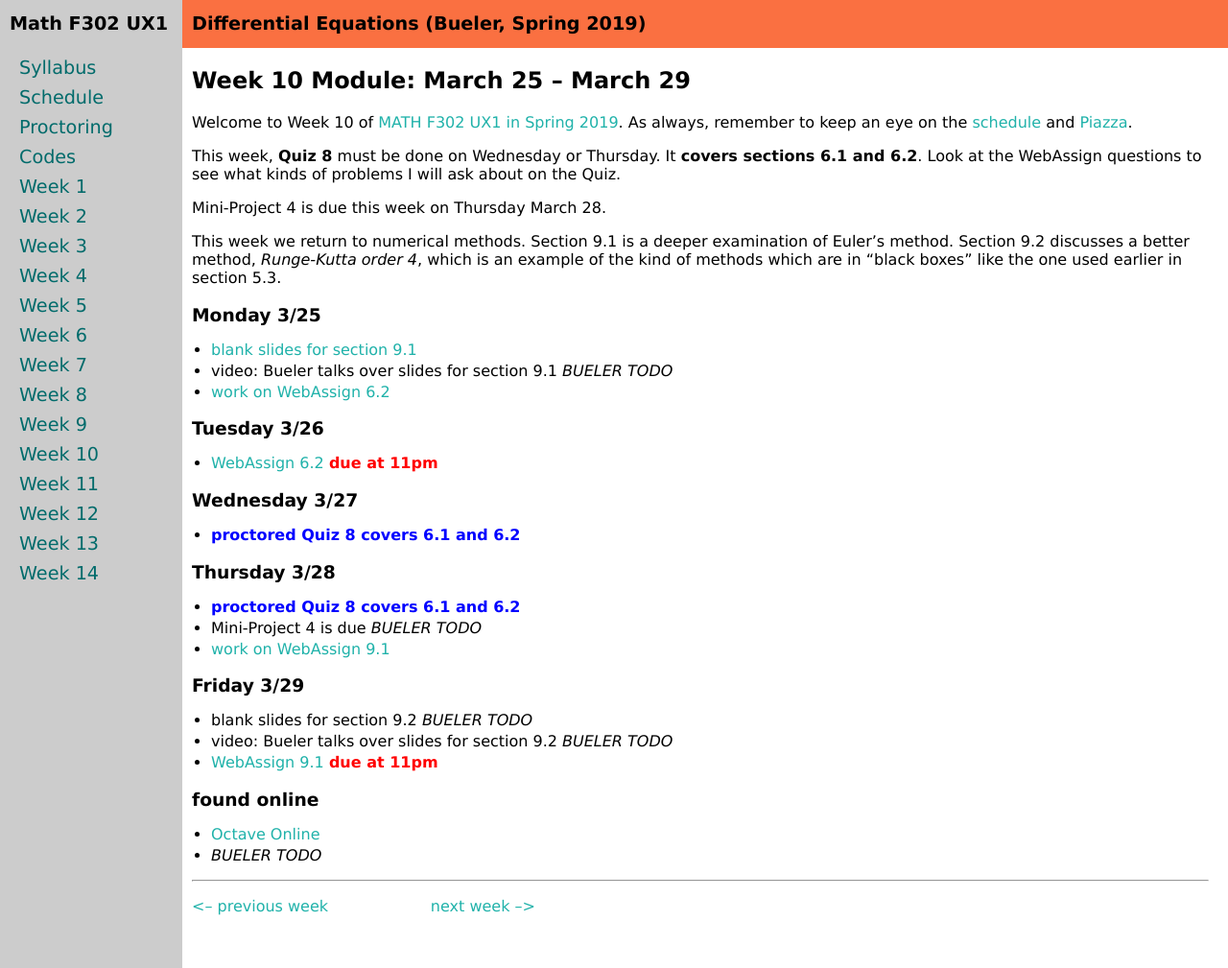
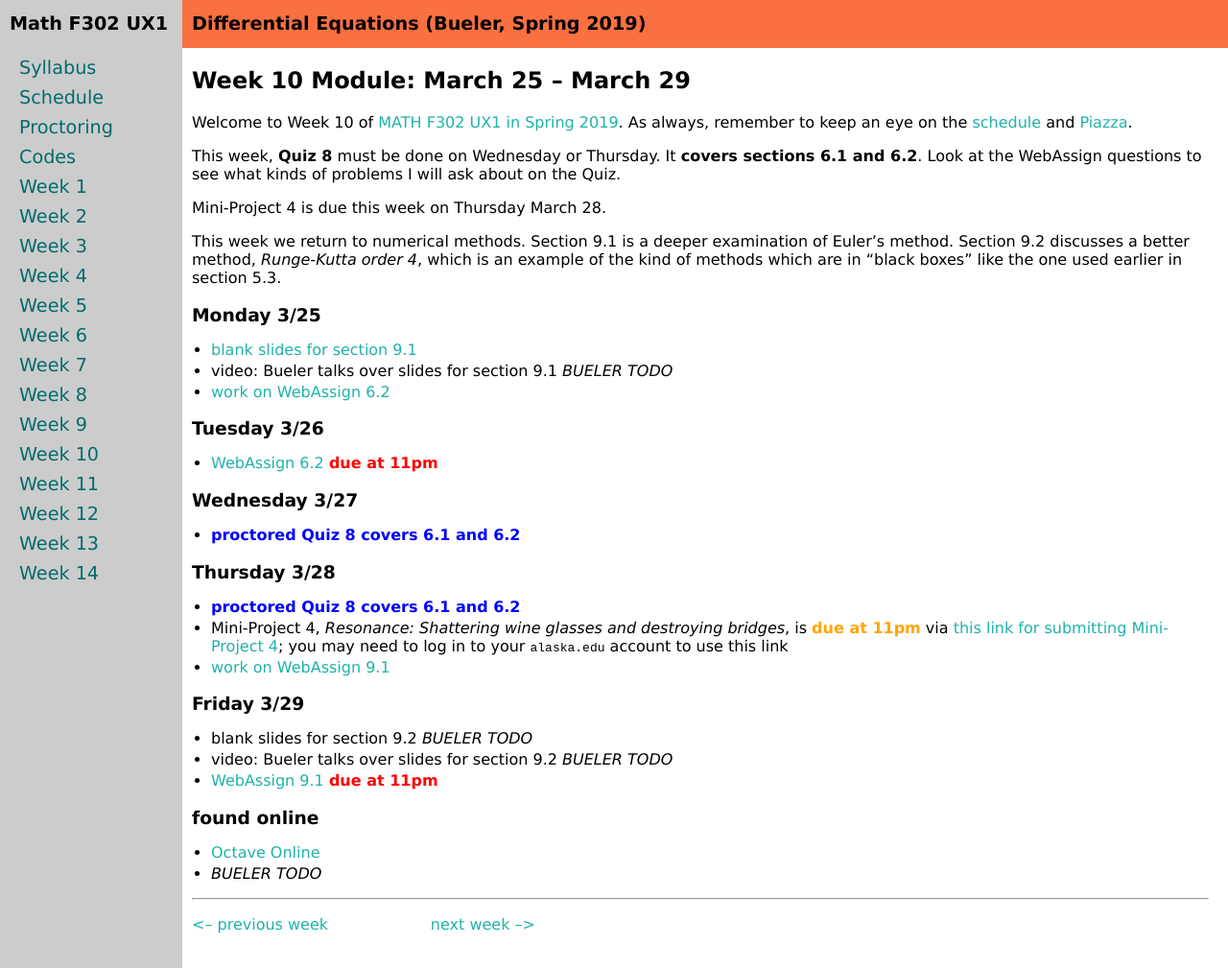
Before and after one commit to bueler/math302, a Jekyll site: the page built from week10.md, in a window 1280 px wide and 1009 px high. Shown: the whole window at 96% size. Built offline with Jekyll 4.4.1, drawn with Linux system fonts in a browser that asks for light colours.

Commit message:
post mp4 with link for responses

```diff
--- a/week10.md
+++ b/week10.md
@@ -26,7 +26,7 @@ This week we return to numerical methods.  Section 9.1 is a deeper examination o
 
 ### Thursday 3/28
 * <span style="color:blue">**proctored Quiz 8 covers 6.1 and 6.2**</span>
-* Mini-Project 4 is due _BUELER TODO_
+* Mini-Project 4, _Resonance: Shattering wine glasses and destroying bridges_, is <span style="color:orange">**due at 11pm**</span> via [this link for submitting Mini-Project 4](https://goo.gl/forms/au848CmfdK94QC2t2); you may need to log in to your `alaska.edu` account to use this link
 * [work on WebAssign 9.1](https://www.webassign.net/)
 
 ### Friday 3/29
```
Also changed, not shown: week9.md (+1 -1 lines), 3 other files.
